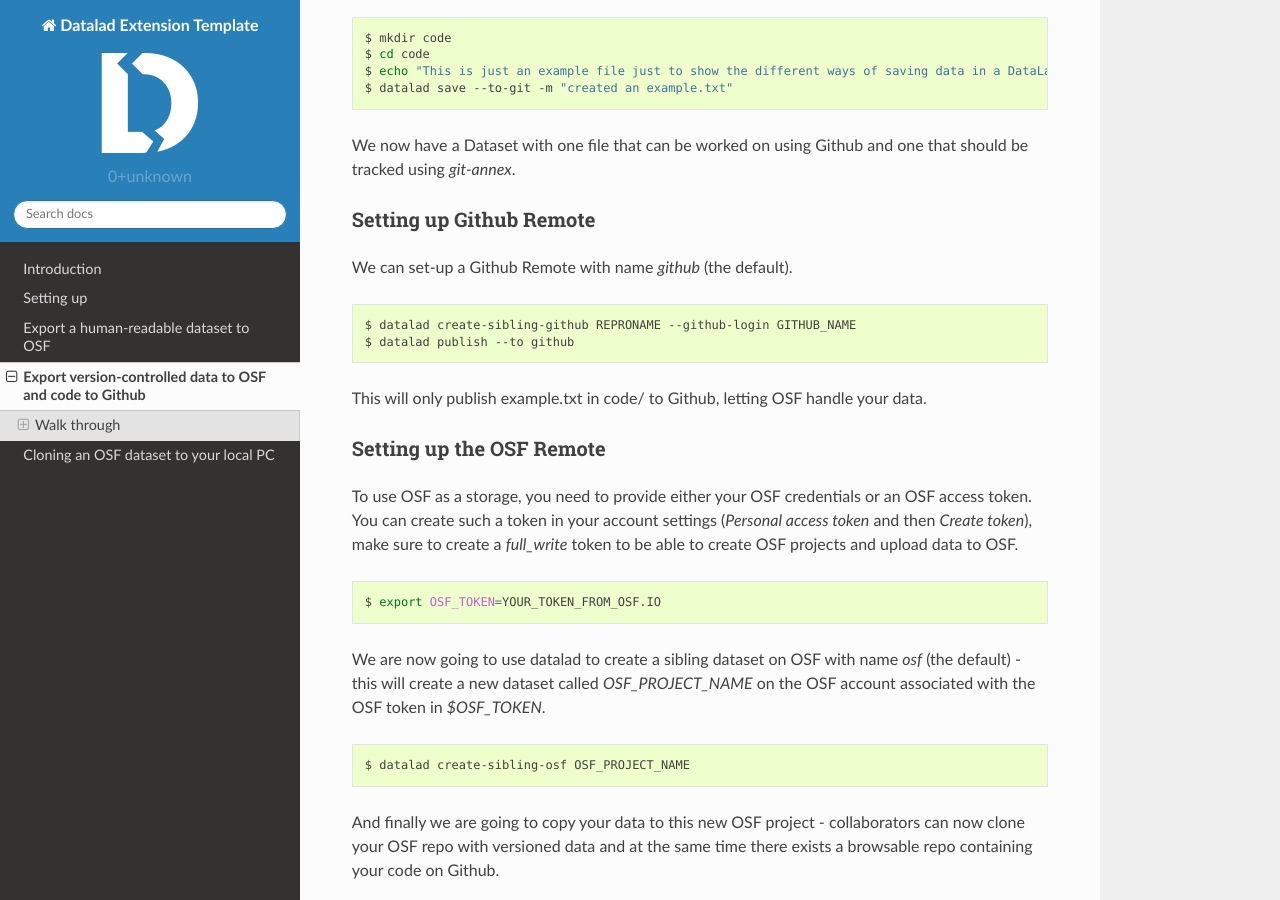
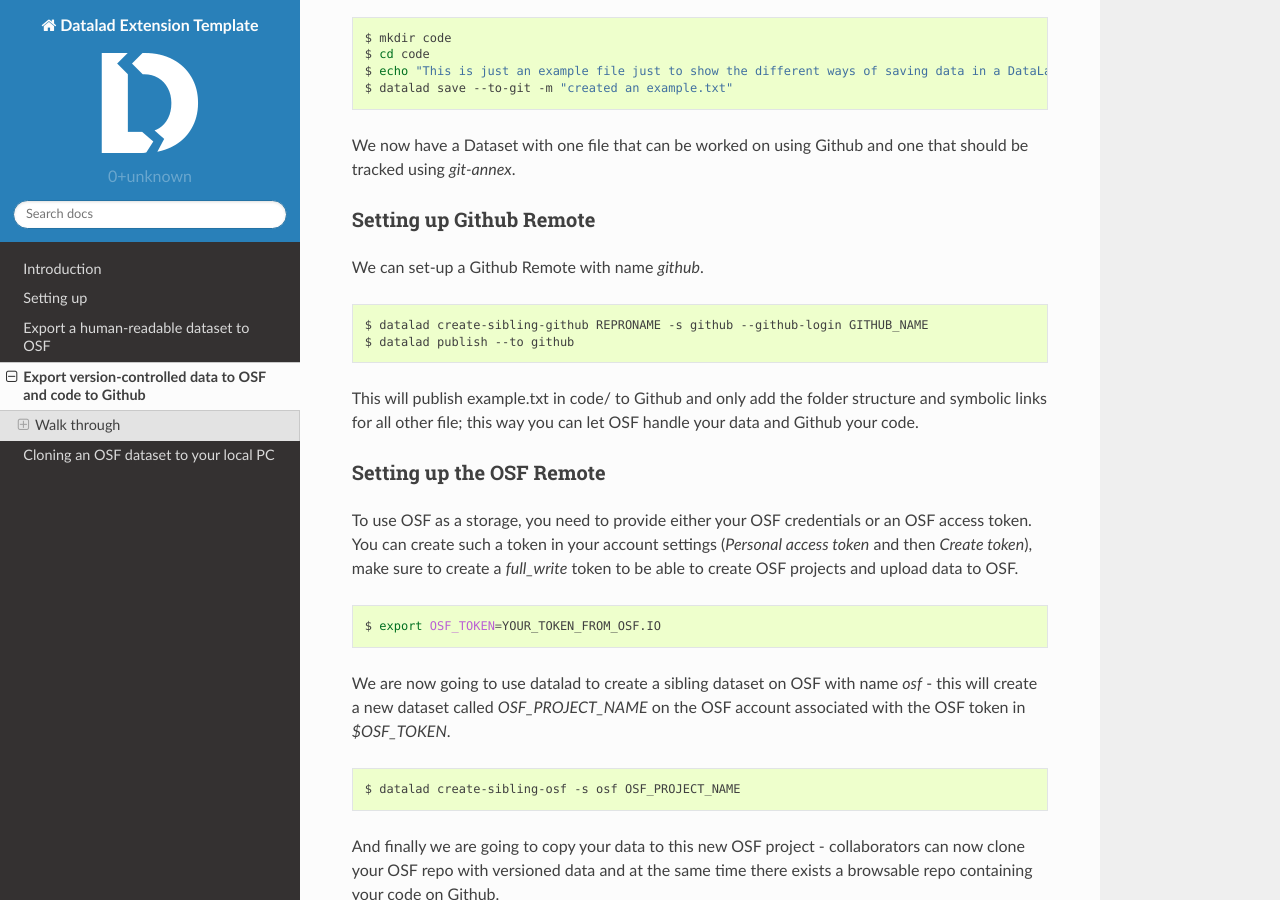
Before and after one commit to datalad/datalad-osf, a Sphinx documentation site: the page built from docs/source/exportdatacode.rst, in a window 1280 px wide and 900 px high, scrolled down 1149 px. Built offline with Sphinx 7.4.7 and the Read the Docs theme 2.0.0, drawn with Linux system fonts in a browser that asks for light colours; pages that are not in the unit, such as notebooks, are missing from menus.

Commit message:
clearer names

```diff
--- a/docs/source/exportdatacode.rst
+++ b/docs/source/exportdatacode.rst
@@ -63,14 +63,14 @@
 Setting up Github Remote
 ^^^^^^^^^^^^^^^^^^^^^^^^
 
-We can set-up a Github Remote with name `github` (the default).
+We can set-up a Github Remote with name `github`.
 
 .. code-block:: bash
 
-    $ datalad create-sibling-github REPRONAME --github-login GITHUB_NAME
+    $ datalad create-sibling-github REPRONAME -s github --github-login GITHUB_NAME
     $ datalad publish --to github
 
-This will only publish example.txt in code/ to Github, letting OSF handle your data.
+This will publish example.txt in code/ to Github and only add the folder structure and symbolic links for all other file; this way you can let OSF handle your data and Github your code.
 
 Setting up the OSF Remote
 ^^^^^^^^^^^^^^^^^^^^^^^^^
@@ -82,11 +82,11 @@
 
     $ export OSF_TOKEN=YOUR_TOKEN_FROM_OSF.IO
 
-We are now going to use datalad to create a sibling dataset on OSF with name `osf` (the default) - this will create a new dataset called `OSF_PROJECT_NAME` on the OSF account associated with the OSF token in `$OSF_TOKEN`.
+We are now going to use datalad to create a sibling dataset on OSF with name `osf` - this will create a new dataset called `OSF_PROJECT_NAME` on the OSF account associated with the OSF token in `$OSF_TOKEN`.
 
 .. code-block:: bash
 
-    $ datalad create-sibling-osf OSF_PROJECT_NAME
+    $ datalad create-sibling-osf -s osf OSF_PROJECT_NAME
 
 And finally we are going to copy your data to this new OSF project - collaborators can now clone your OSF repo with versioned data and at the same time there exists a browsable repo containing your code on Github.
 
```
